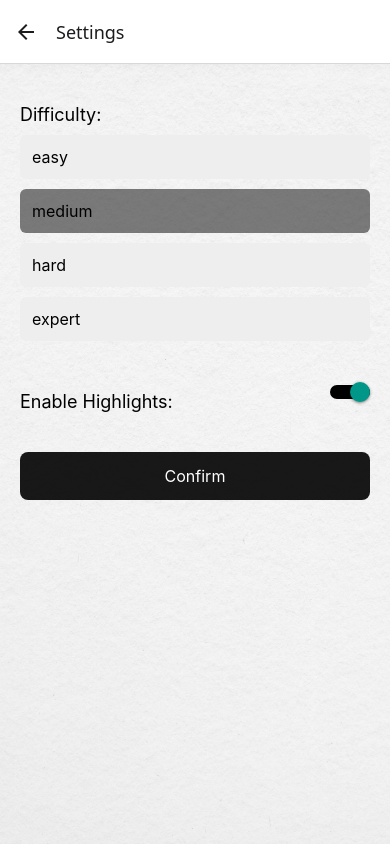
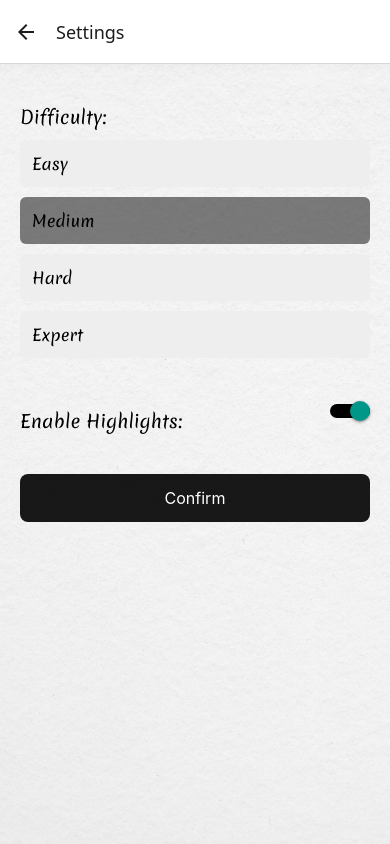
Before and after one commit to sahussai/SudokuReactNative, a React Native app: screen /Settings in a window 390 px wide. Built offline with nearby package versions, Linux system fonts and the light colour scheme.

Commit message:
put some fonts back in

```diff
--- a/components/MenuScreen.js
+++ b/components/MenuScreen.js
@@ -52,11 +52,10 @@ const styles = StyleSheet.create({
     justifyContent: 'center',
     alignItems: 'center',
     padding: 20,
-    //backgroundColor: 'rgba(255, 255, 255, 0.5)'
   },
   title: {
     fontSize: 70,
-    //fontFamily: 'BodoniModa',
+    fontFamily: 'BodoniModa',
     marginBottom: 20,
     includeFontPadding: false,
     textAlignVertical: 'center',
@@ -81,7 +80,6 @@ const styles = StyleSheet.create({
   buttonText: {
     fontSize: 25,
     textAlign: 'center',
-    //fontFamily: 'BodoniModa',
   },
   image: {
     width: '100%',
--- a/components/SettingsScreen.js
+++ b/components/SettingsScreen.js
@@ -74,7 +74,7 @@ const SettingsScreen = () => {
 const styles = StyleSheet.create({
   container: { flex: 1, padding: 20 },
   header: { fontSize: 24, fontWeight: 'bold', marginBottom: 30 },
-  label: { fontSize: 18, marginTop: 20 },
+  label: { fontSize: 18, fontFamily:'MeriendaRegular', marginTop: 20 },
   option: {
     padding: 12,
     backgroundColor: '#eee',
@@ -88,6 +88,8 @@ const styles = StyleSheet.create({
   optionText: {
     color: '#000',
     fontSize: 16,
+    textTransform: 'capitalize',
+    fontFamily:'MeriendaRegular'
   },
   toggleContainer: {
     flexDirection: 'row',
--- a/components/SudokuGrid.js
+++ b/components/SudokuGrid.js
@@ -482,8 +482,7 @@ const styles = StyleSheet.create({
     fontSize: 20,
     fontWeight: 'bold',
     color: 'black',
-    //fontFamily: 'MeriendaRegular',
-
+    textTransform: 'capitalize',
   },
   rightButtons: {
     flexDirection: 'row',
@@ -515,48 +514,8 @@ const styles = StyleSheet.create({
     color: 'black',
     fontWeight: 'bold',
     fontSize: 23,
-    //fontFamily: 'MeriendaRegular',
   },
 
 });
 
 export default SudokuGrid;
-
-
-// import React, { useEffect, useState } from 'react';
-// import { View, Text, Button, StyleSheet } from 'react-native';
-
-// const CounterApp = () => {
-//   const [count, setCount] = useState(0);
-
-//   useEffect(() => {
-//     // Load counter on startup
-//     const loadCount = async () => {
-//       const saved = await AsyncStorage.getItem('counter');
-//       if (saved !== null) {
-//         setCount(Number(saved));
-//       }
-//     };
-//     loadCount();
-//   }, []);
-
-//   const increment = async () => {
-//     const newCount = count + 1;
-//     setCount(newCount);
-//     await AsyncStorage.setItem('counter', newCount.toString());
-//   };
-
-//   return (
-//     <View style={styles.container}>
-//       <Text style={styles.text}>Counter: {count}</Text>
-//       <Button title="Increment" onPress={increment} />
-//     </View>
-//   );
-// };
-
-// export default CounterApp;
-
-// const styles = StyleSheet.create({
-//   container: { flex: 1, justifyContent: 'center', alignItems: 'center' },
-//   text: { fontSize: 24, marginBottom: 10 },
-// });
```
Also changed, not shown: assets/background1.jpg (deleted).
